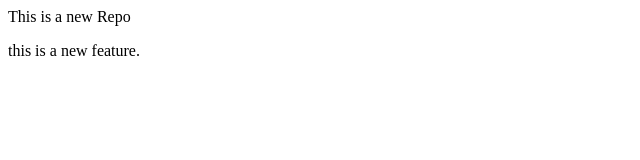
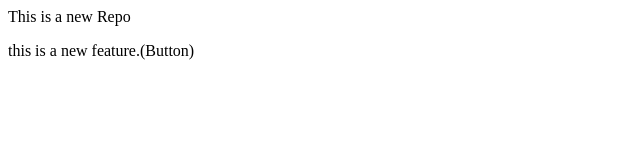
Before and after one commit to pdhawane8797/localrepo, a plain HTML site: page index.html in a window 1280 px wide. Shown: the full height of the page, 0-640 px from the left. Drawn offline with Linux system fonts and the light colour scheme.

```diff
--- a/index.html
+++ b/index.html
@@ -1,2 +1,2 @@
 <P>This is a new Repo</P>
-<P>this is a new feature.</P>
+<P>this is a new feature.(Button)</P>
```
